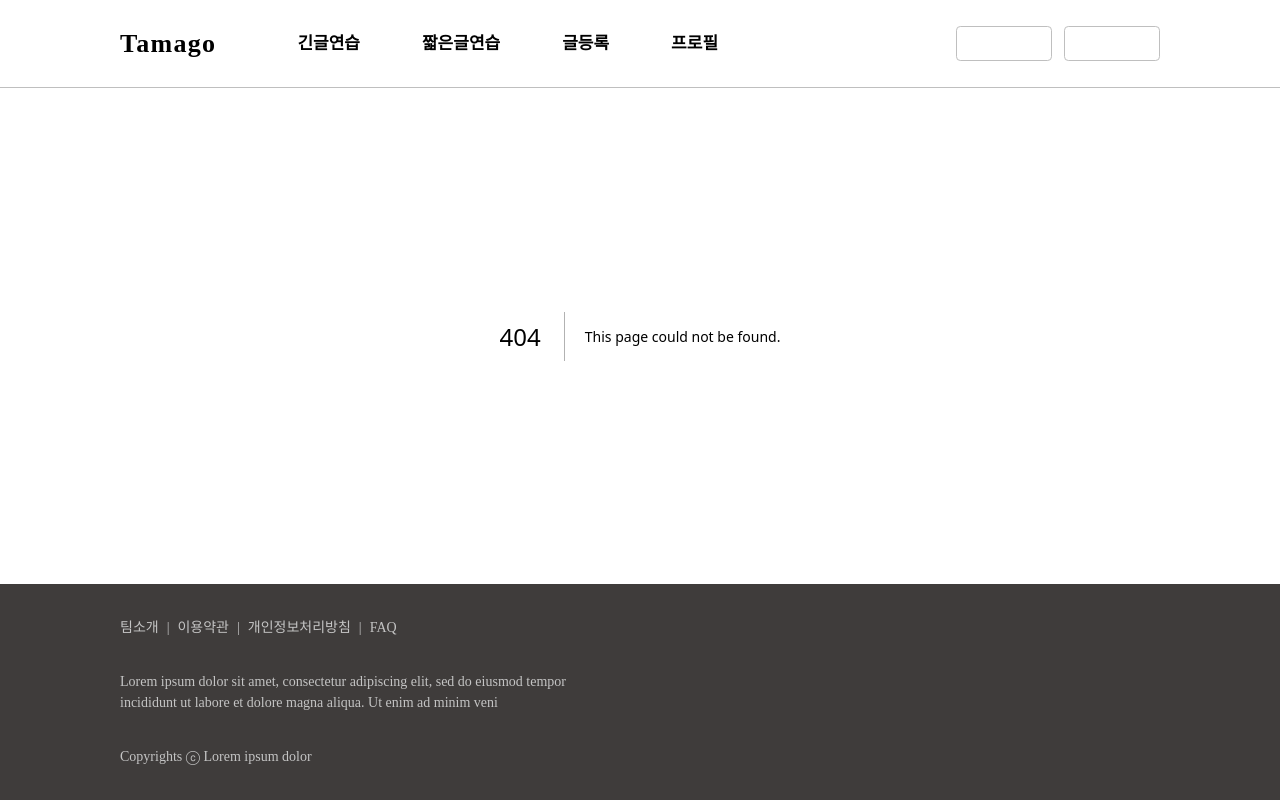
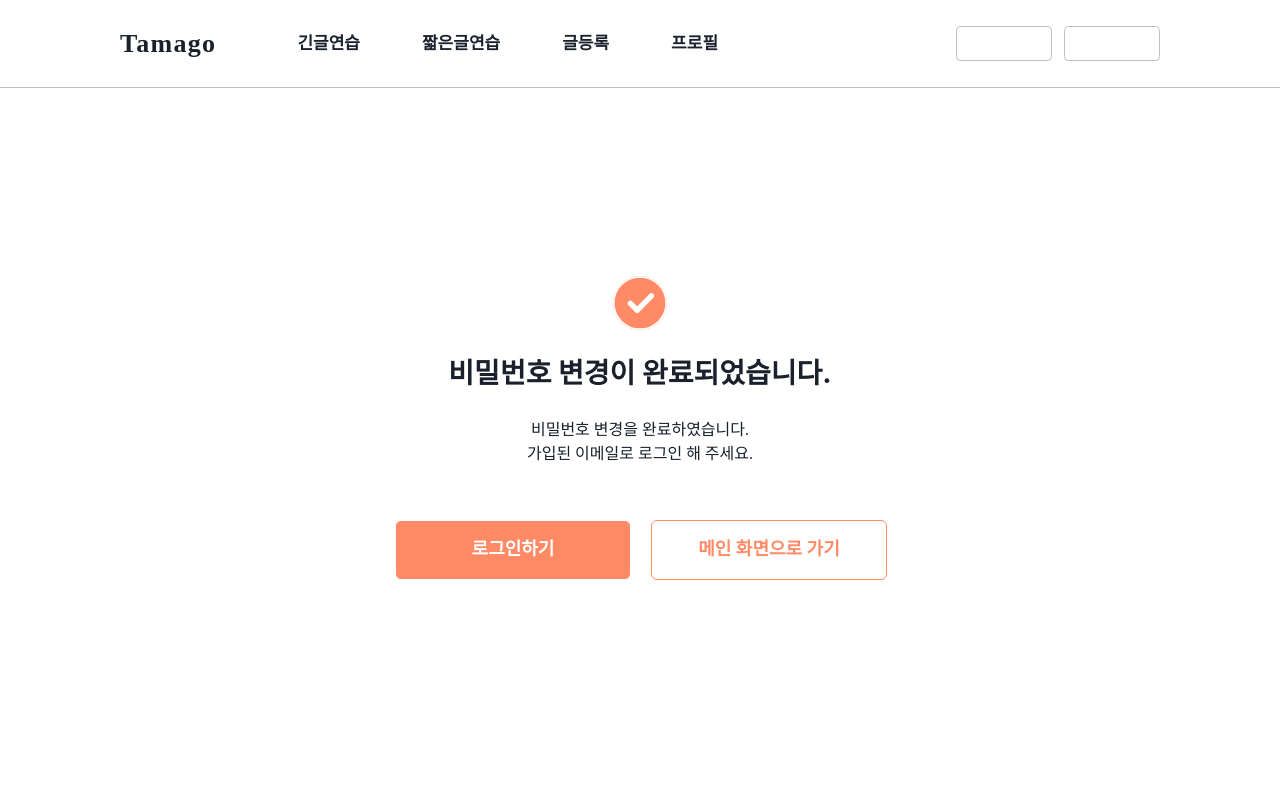
Before and after one commit to msdio/Tamago, a Next.js app in the folder client/: page /findPassword/complete in a window 1280 px wide. Before the commit this address had no page. Shown: the top 800 px of the page. Built offline with nearby package versions, Linux system fonts and the light colour scheme; a web font is replaced by a local one.

Commit message:
feat: 비밀번호 변경 완료 페이지 ui

```diff
--- /dev/null
+++ b/client/src/components/findPassword/complete/index.tsx
@@ -0,0 +1,30 @@
+import { Box, Button, Flex, Heading, Text } from '@chakra-ui/react';
+import Link from 'next/link';
+
+import AuthLayout from '@/components/common/AuthLayout';
+import CheckCircle from '@/icons/CheckCircle';
+
+export default function FindPasswordComplete() {
+  return (
+    <AuthLayout title=''>
+      <Box textAlign='center'>
+        <Flex justifyContent='center'>
+          <CheckCircle />
+        </Flex>
+        <Heading fontSize='28px' my='27px'>
+          비밀번호 변경이 완료되었습니다.
+        </Heading>
+        <Text>비밀번호 변경을 완료하였습니다.</Text>
+        <Text>가입된 이메일로 로그인 해 주세요.</Text>
+        <Flex mt='54px' gap={5}>
+          <Link href='/login'>
+            <Button>로그인하기</Button>
+          </Link>
+          <Link href='/'>
+            <Button variant={'outline'}>메인 화면으로 가기</Button>
+          </Link>
+        </Flex>
+      </Box>
+    </AuthLayout>
+  );
+}
--- /dev/null
+++ b/client/src/icons/CheckCircle.tsx
@@ -0,0 +1,15 @@
+export default function CheckCircle() {
+  return (
+    <svg width='54' height='54' viewBox='0 0 54 54' fill='none' xmlns='http://www.w3.org/2000/svg'>
+      <circle cx='27' cy='27' r='27' fill='#FF8A65' />
+      <path
+        d='M17.3672 27.3935L24.1819 34.2407L38.4501 19.9043'
+        stroke='white'
+        strokeWidth='5.3881'
+        strokeLinecap='round'
+        strokeLinejoin='round'
+      />
+      <circle cx='27' cy='27' r='26.1706' stroke='white' strokeWidth='1.65873' />
+    </svg>
+  );
+}
--- a/client/src/pages/findPassword/change.tsx
+++ b/client/src/pages/findPassword/change.tsx
@@ -1,9 +1,9 @@
-import PasswordChange from '@/components/findPassword/change';
+import FindPasswordChange from '@/components/findPassword/change';
 
-export default function PasswordChangePage() {
+export default function FindPasswordChangePage() {
   return (
     <>
-      <PasswordChange />
+      <FindPasswordChange />
     </>
   );
 }
--- /dev/null
+++ b/client/src/pages/findPassword/complete.tsx
@@ -0,0 +1,9 @@
+import FindPasswordComplete from '@/components/findPassword/complete';
+
+export default function CompletePage() {
+  return (
+    <>
+      <FindPasswordComplete />
+    </>
+  );
+}
```
Also changed, not shown: client/src/components/findPassword/change/index.tsx (+10 -2 lines).
